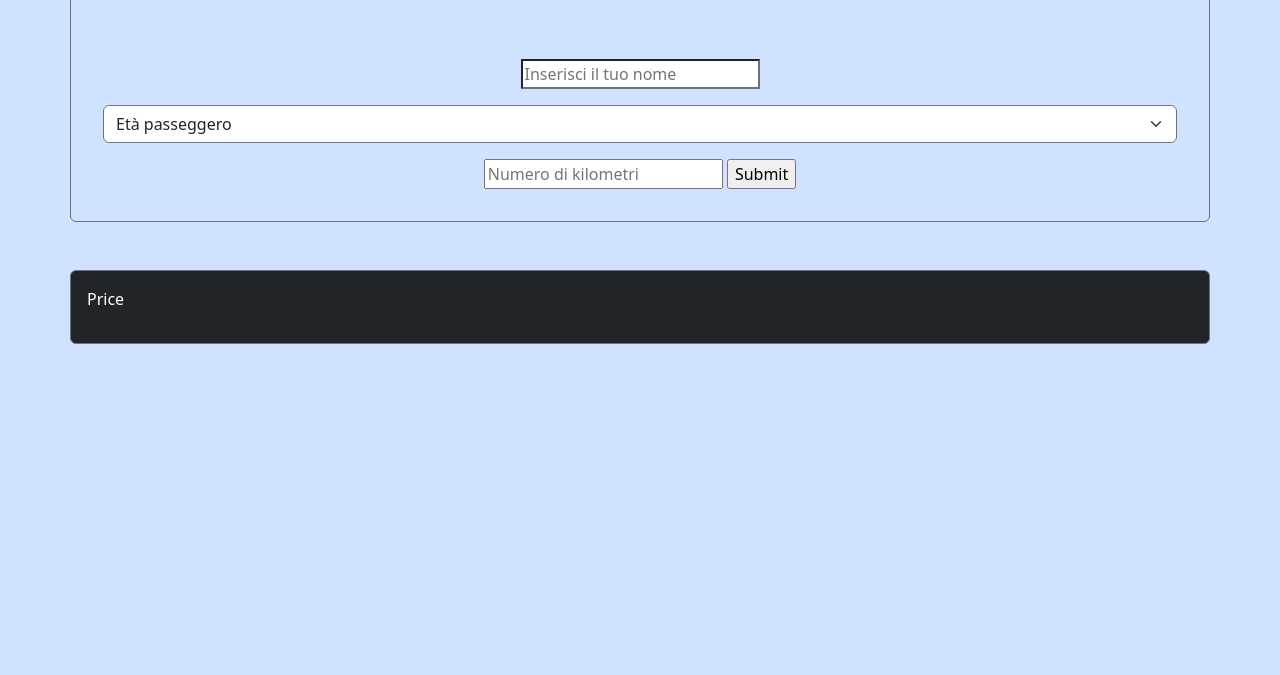
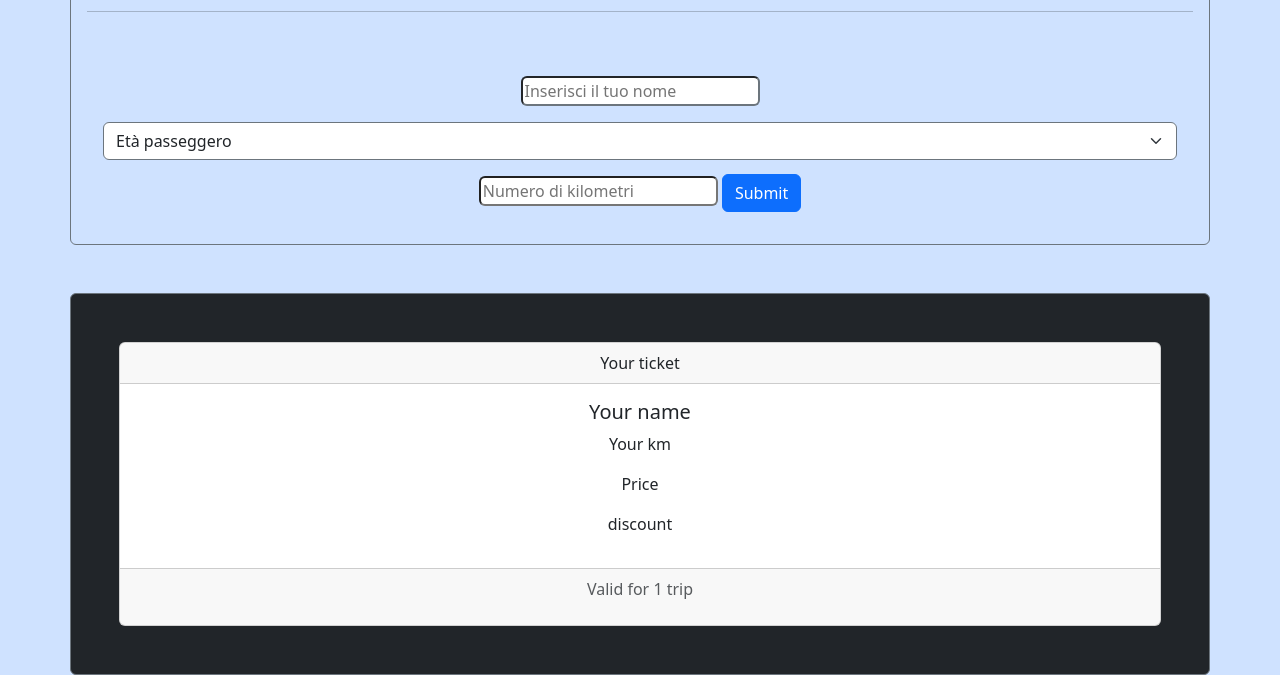
Before and after one commit to JanLascala/js-biglietto-treno-form, a plain HTML site: page index.html in a window 1280 px wide. Shown: the part 175-850 px from the top of the page. Before the commit the page ends 800 px from the top, so only its background shows below. Drawn offline with nearby package versions, Linux system fonts and the light colour scheme.

Commit message:
Add ticket card

```diff
--- a/index.html
+++ b/index.html
@@ -55,9 +55,10 @@
 
     <div class="container border border-secondary p-3 rounded mt-5 text-center">
         <h1>Inserisci i tuoi dati</h1>
+        <hr>
         <form id="form" class="mt-5 p-3">
 
-            <input id="text" class="border-secondary" placeholder="Inserisci il tuo nome" required>
+            <input id="text" class="border-secondary rounded" placeholder="Inserisci il tuo nome" required>
 
             <select id="passAge" class=" mt-3 form-select border-secondary " aria-label="Default select example"
                 required>
@@ -67,18 +68,32 @@
                 <option value="3">Senior (>65) </option>
             </select>
 
-            <input id="Kmselect" class="mt-3" type="number" placeholder="Numero di kilometri" required>
+            <input id="Kmselect" class="mt-3 rounded" type="number" placeholder="Numero di kilometri" required>
 
-            <input id="Submitdata" class="" type="submit">
+            <input id="Submitdata" class="rounded btn btn-primary" type="submit">
 
         </form>
     </div>
 
 
-    <div class="container p-3 mt-5 bg-dark border border-secondary rounded text-white">
-        <form id="Ticket" action="">
+    <div class="container p-5 mt-5 bg-dark border border-secondary rounded text-white">
 
-            <p id="price">Price</p>
+
+        <div class="card text-center">
+            <div class="card-header">
+                Your ticket
+            </div>
+            <div class="card-body">
+                <h5 class="card-title">Your name</h5>
+                <p class="card-text"> Your km</p>
+                <p id="price">Price</p>
+                <p id="discount"> discount</p>
+            </div>
+            <div class="card-footer text-body-secondary">
+                <p class="">Valid for 1 trip</p>
+            </div>
+        </div>
+
     </div>
 
 
```
